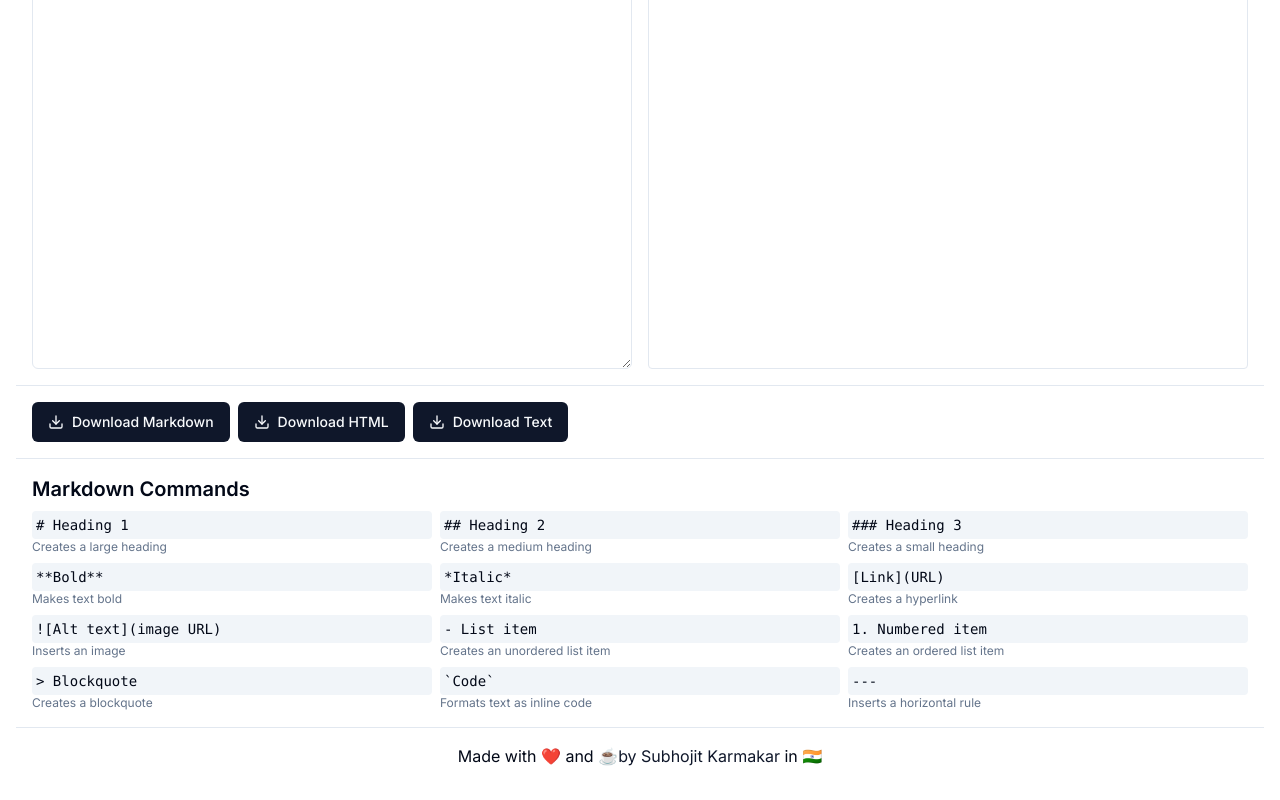
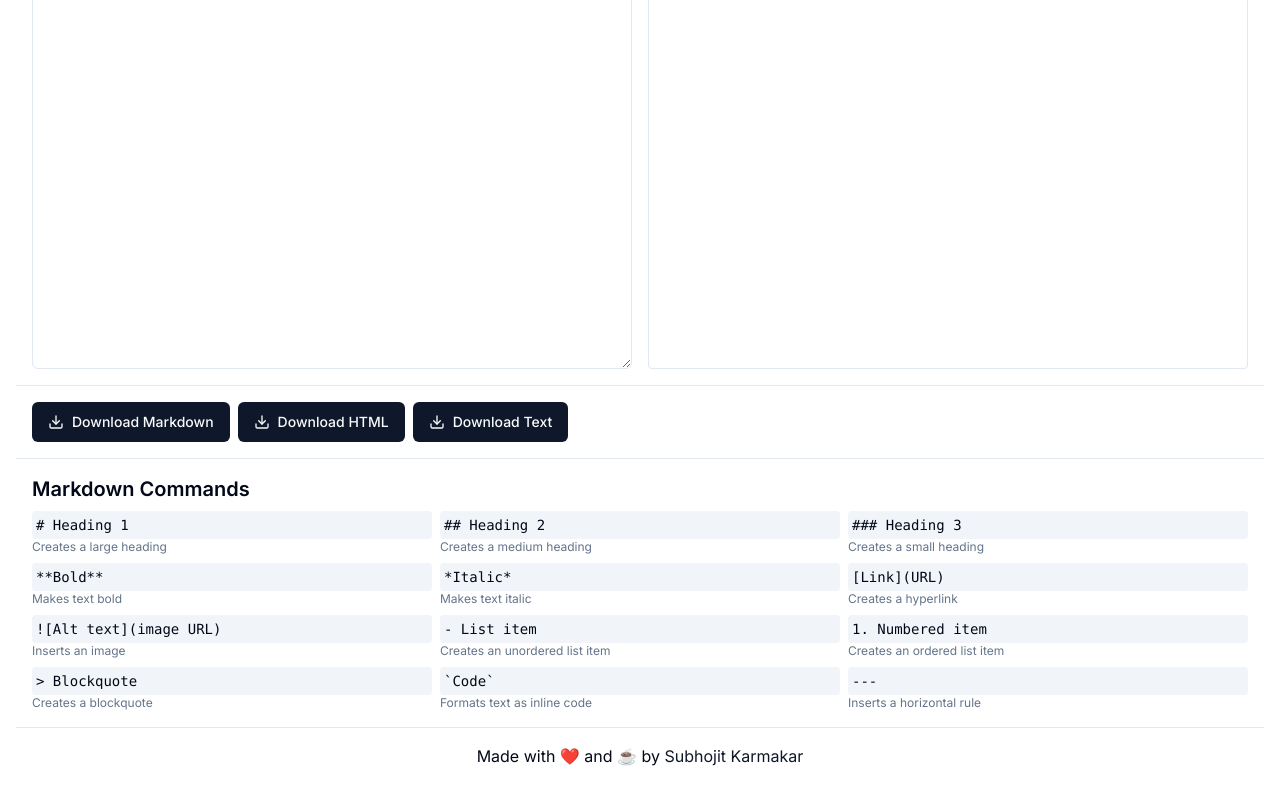
Before and after one commit to essjaykay755/markdown-reader, a Next.js app: page / in a window 1280 px wide. Shown: the part 236-1036 px from the top of the page. Built offline with nearby package versions, Linux system fonts and the light colour scheme.

Commit message:
changed the footer a bit

```diff
--- a/components/markdown-editor.tsx
+++ b/components/markdown-editor.tsx
@@ -153,16 +153,15 @@ export default function MarkdownEditor() {
         </div>
       </div>
       <footer className="text-center p-4 border-t">
-        Made with ❤️ and ☕️
+        Made with ❤️ and ☕️ by&nbsp;
         <a
           href="https://github.com/essjaykay755"
           target="_blank"
           rel="noopener noreferrer"
           className="text-primary hover:underline"
         >
-          by Subhojit Karmakar
+          Subhojit Karmakar
         </a>{" "}
-        in 🇮🇳
       </footer>
     </div>
   );
```
